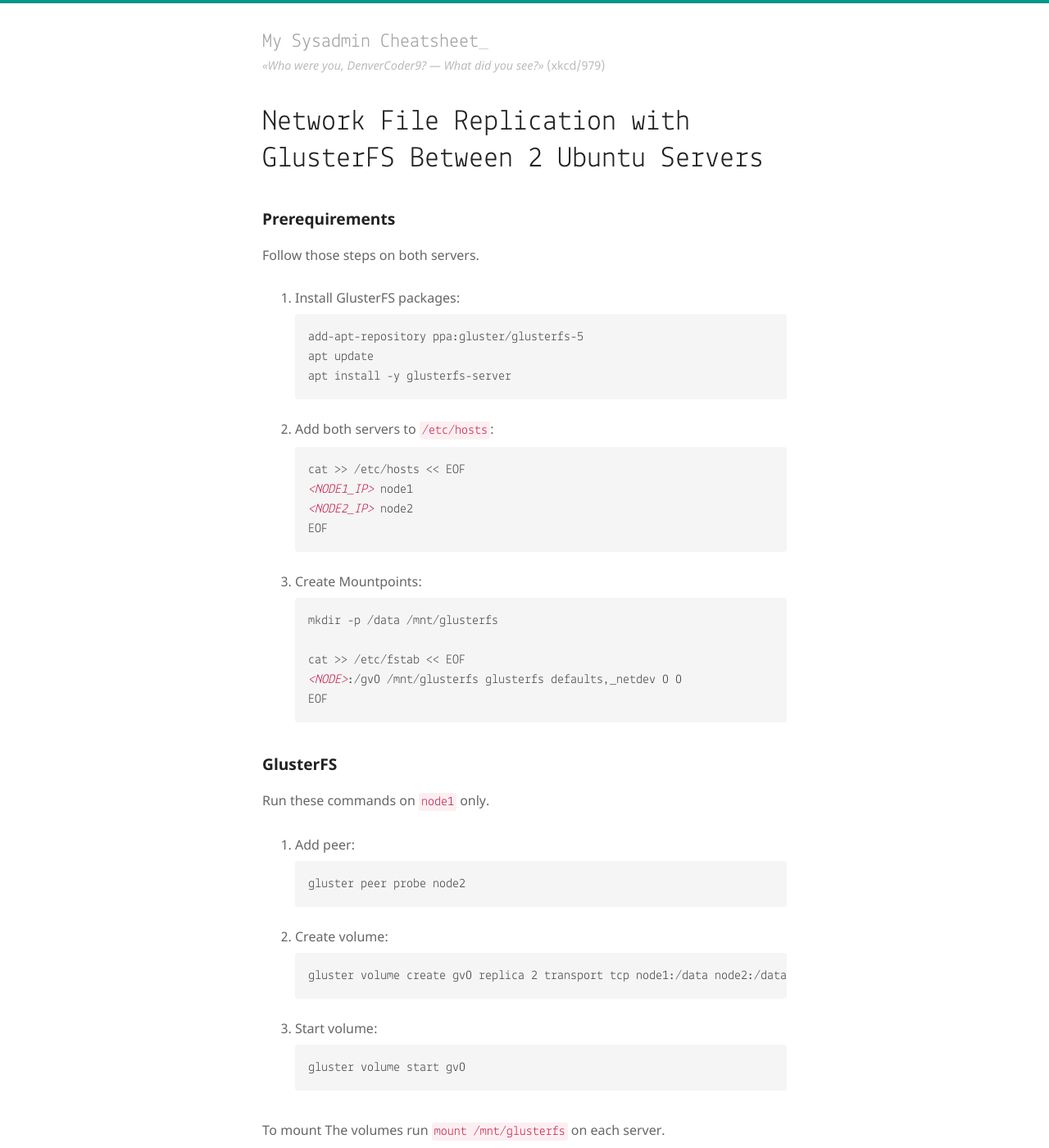
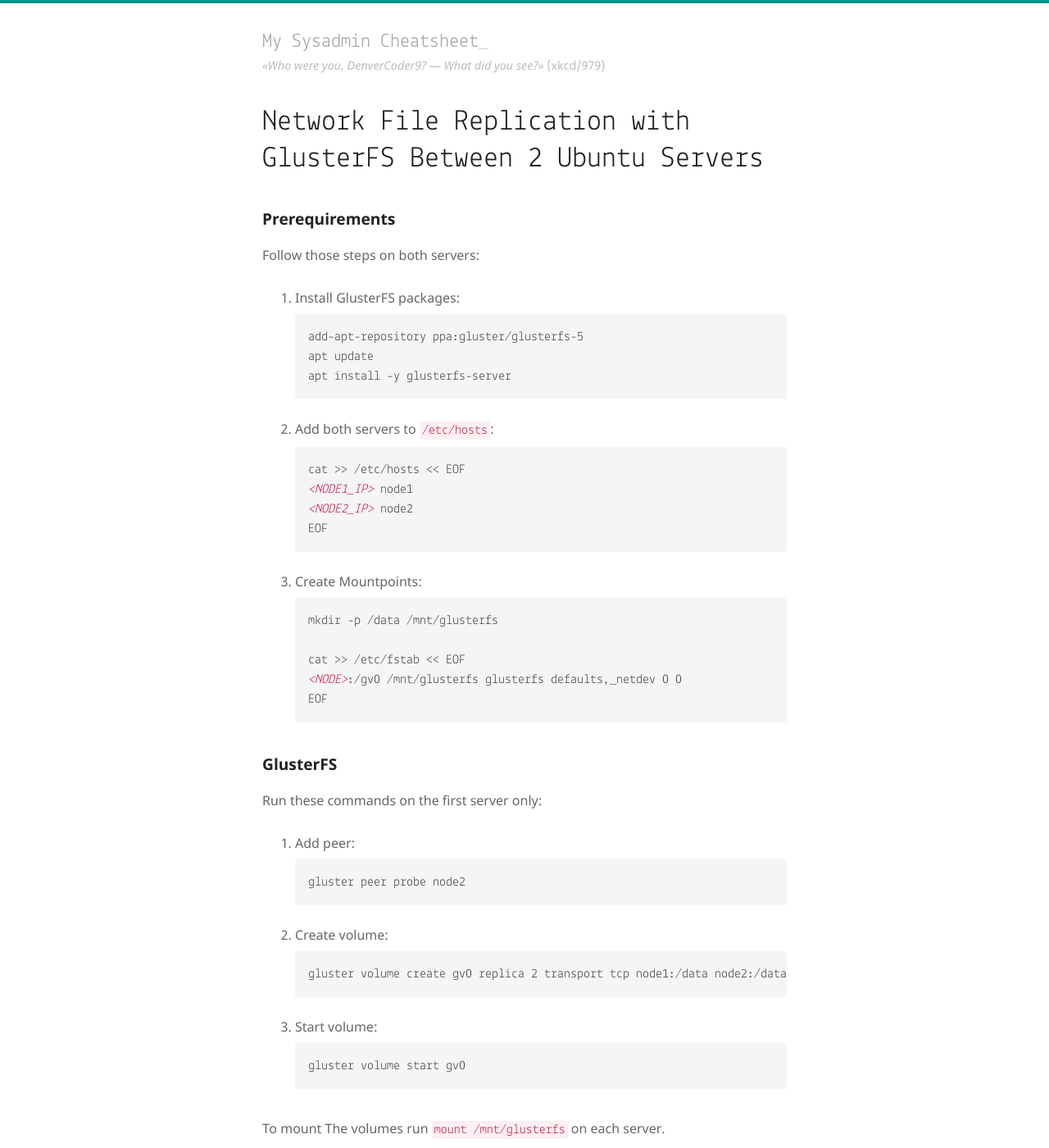
Before and after one commit to gh0st/docs.j7k6.org, a Jekyll site: the page built from _posts/2018-11-28-network-file-replication-glusterfs-ubuntu-servers.md, in a window 1280 px wide and 1400 px high. Shown: the whole window at 82% size. Built offline with Jekyll 4.4.1, drawn with Linux system fonts in a browser that asks for light colours.

Commit message:
glusterfs

````diff
--- a/_posts/2018-11-28-network-file-replication-glusterfs-ubuntu-servers.md
+++ b/_posts/2018-11-28-network-file-replication-glusterfs-ubuntu-servers.md
@@ -5,7 +5,7 @@
 ---
 
 ### Prerequirements
-Follow those steps on both servers.
+Follow those steps on both servers:
 
 1. Install GlusterFS packages:
    ```bash
@@ -30,7 +30,7 @@
    ```
 
 ### GlusterFS
-Run these commands on `node1` only.
+Run these commands on the first server only:
 
 1. Add peer:
    ```bash
````
